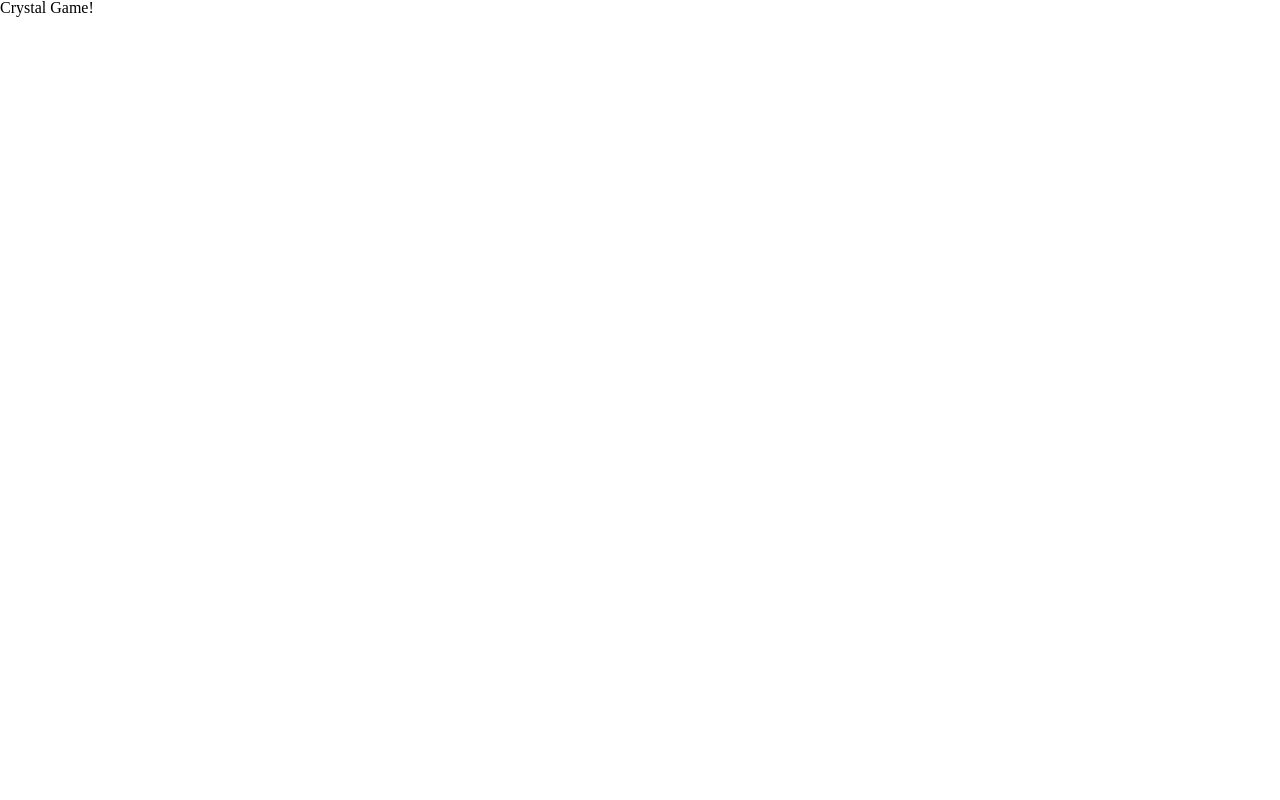
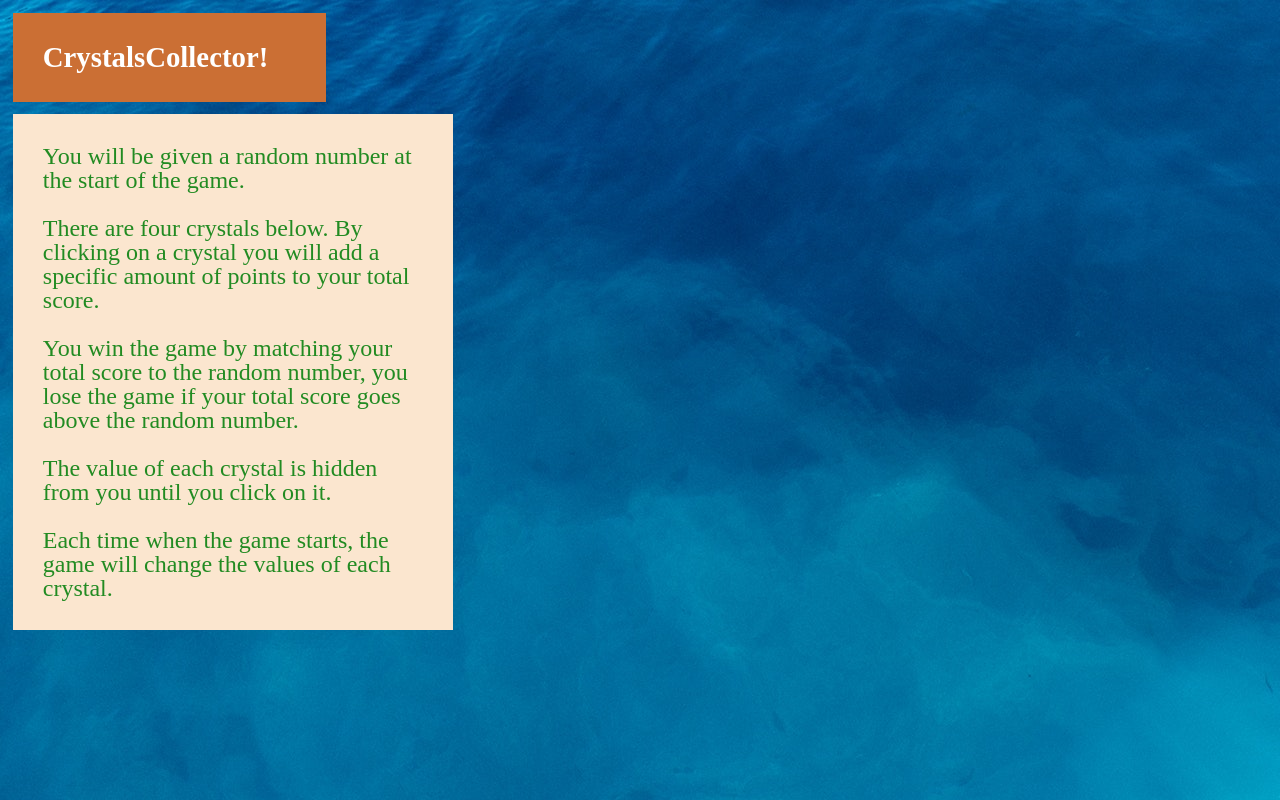
Before and after one commit to IAmShawn98/unit-4-game, a plain HTML site: page index.html in a window 1280 px wide. Drawn offline with Linux system fonts and the light colour scheme.

Commit message:
Created basic theme for game, added a header and about section and main.

```diff
--- a/assets/css/style.css
+++ b/assets/css/style.css
@@ -0,0 +1,31 @@
+body {
+    background: url("../images/background.jpg");
+    margin-top: 1%;
+    margin-left: 1%;
+}
+
+h1, h2, h3, h4, h5, h6 {
+    font-size: 180%;
+    font-weight: bold;
+}
+
+#gameBrand {
+    background-color: #cb6f34;
+    color: #ffffff;
+    width: 20%;
+    padding: 30px;
+}
+
+.container {
+    margin-top: 1%;
+}
+
+/* About CrystalsCollector! */
+
+#mainExplain {
+    background-color: #fbe6cf;
+    color: #228B22;
+    width: 30%;
+    padding: 30px;
+    font-size: 150%;
+}
--- a/index.html
+++ b/index.html
@@ -1,5 +1,6 @@
 <!DOCTYPE html>
 <html lang="en">
+
 <head>
     <!-- Requred Meta Tags -->
     <meta charset="UTF-8">
@@ -13,16 +14,35 @@
     <link rel="stylesheet" href="assets/css/style.css">
 
     <!-- Document Title -->
-    <title>Crystal Collector</title>
+    <title>CrystalsCollector!</title>
 </head>
+
 <body>
-    <h1>Crystal Game!</h1>
-
-
-
+    <!-- Game Header -->
+    <header>
+        <h1 id="gameBrand">CrystalsCollector!</h1>
+    </header>
+    <!-- About CrystalsCollector! -->
+    <main id="mainExplain" class="container">
+            <p>
+                You will be given a random number at the start of the game.
+                <br> <br>
+                There are four crystals below. By clicking on a crystal you will
+                add a specific amount of points to your total score.
+                <br> <br>
+                You win the game by matching your total score to the random number,
+                you lose the game if your total score goes above the random number.
+                <br> <br>
+                The value of each crystal is hidden from you until you click on it.
+                <br> <br>
+                Each time when the game starts, the game will change the values of
+                each crystal.
+            </p>
+    </main>
 
 
     <!-- Game JavaScript -->
     <script src="assets/js/game.js"></script>
 </body>
+
 </html>
```
Also changed, not shown: assets/images/background.jpg (added).
